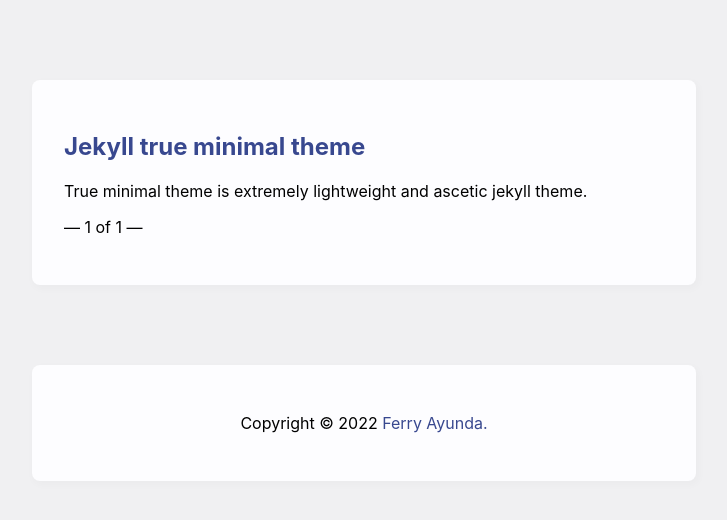
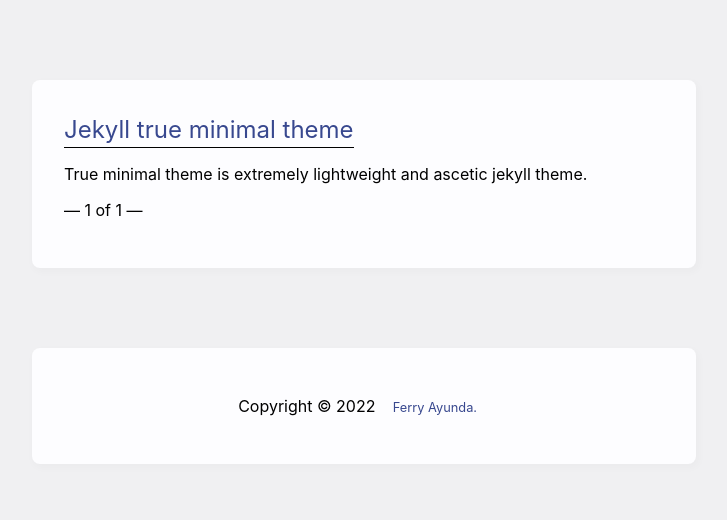
Before and after one commit to susahcebok/blog, a Jekyll site: the page built from index.html, in a window 1280 px wide. Shown: the top 520 px of the page, without its empty margins (276-1003 px from the left). Built offline with Jekyll 4.4.1, drawn with Linux system fonts in a browser that asks for light colours; the list of posts is cut into pages by our own code.

Commit message:
Update style.css

```diff
--- a/assets/css/style.css
+++ b/assets/css/style.css
@@ -23,3 +23,5 @@
         width: auto;
         }
     }
+
+footer{margin:0 auto 2em auto;text-align:center}footer a{color:#666;text-shadow:0 1px 1px #fff;text-decoration:none;font-size:.8em;padding:1em}footer a:focus,footer a:hover{color:#111}h1{font-weight:400;display:inline;border-bottom:1px solid #000;padding:0 0 3px 0;line-height:36px}
```
